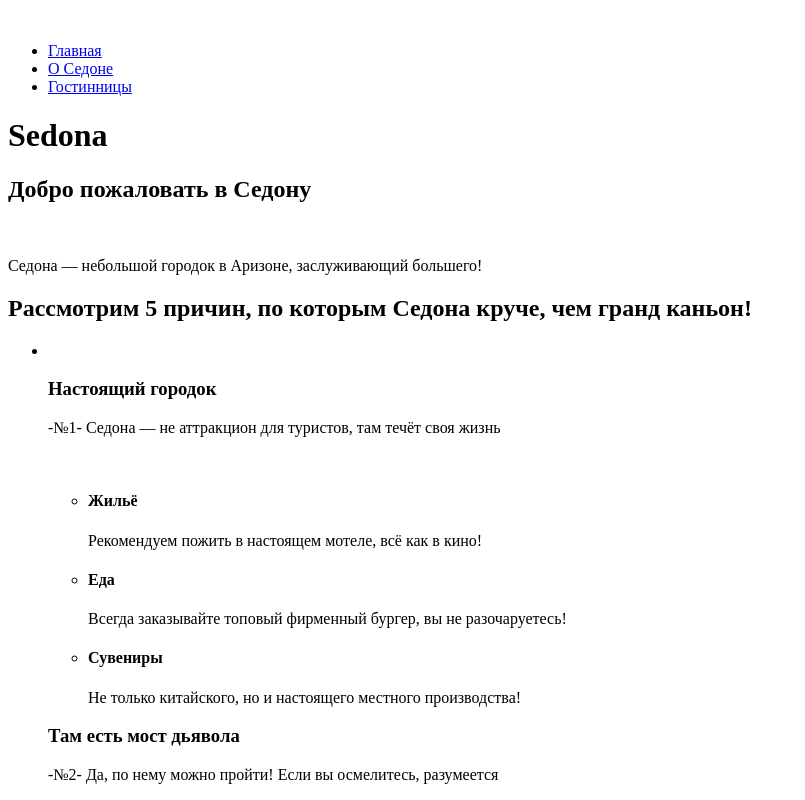
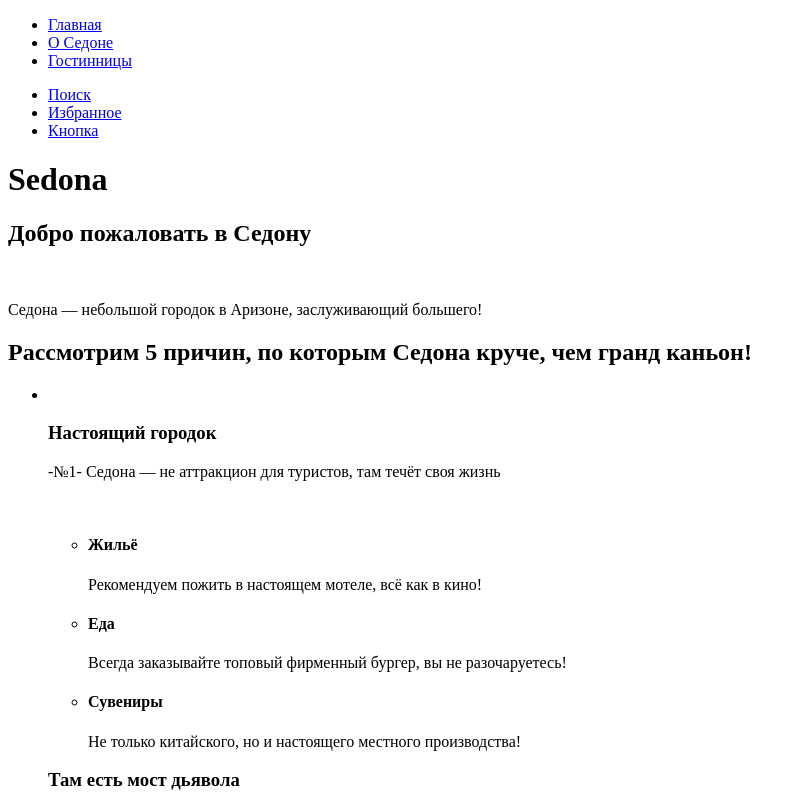
Before and after one commit to htmlacademy-htmlcss/1901473-sedona-33, a plain HTML site: page index.html in a window 1280 px wide. Shown: the top 800 px of the page, without its empty margins (0-805 px from the left). Drawn offline with Linux system fonts and the light colour scheme.

Commit message:
Update index.html

```diff
--- a/index.html
+++ b/index.html
@@ -2,16 +2,11 @@
 <html lang="ru">
   <head>
     <meta charset="utf-8">
-    <title>Седона-Небольшой городок в Аризоне</title>
+    <title>Седона</title>
   </head>
-
-  <body class="page">
-    <div class="page-wrapper">
+  <body>
 <header class="page header">
   <nav class="navigation">
-    <a class="main-logo-nav">
-      <img src="" width="" height="" alt="">
-    </a>
     <ul class="navigation-list">
       <li class="navigation-item">
         <a class="navigation-link" href="sedona.html">Главная</a>
@@ -21,6 +16,17 @@
       </li>
       <li class="navigation-item">
         <a class="navigation-link" href="hotels.html">Гостинницы</a>
+      </li>
+    </ul>
+    <ul class="navigation-list">
+      <li class="navigation-item">
+        <a class="navigation-link" href="#">Поиск</a>
+      </li>
+      <li class="navigation-item">
+        <a class="navigation-link" href="#">Избранное</a>
+      </li>
+      <li class="navigation-item">
+        <a class="navigation-link" href="#">Кнопка</a>
       </li>
     </ul>
   </nav>
```
